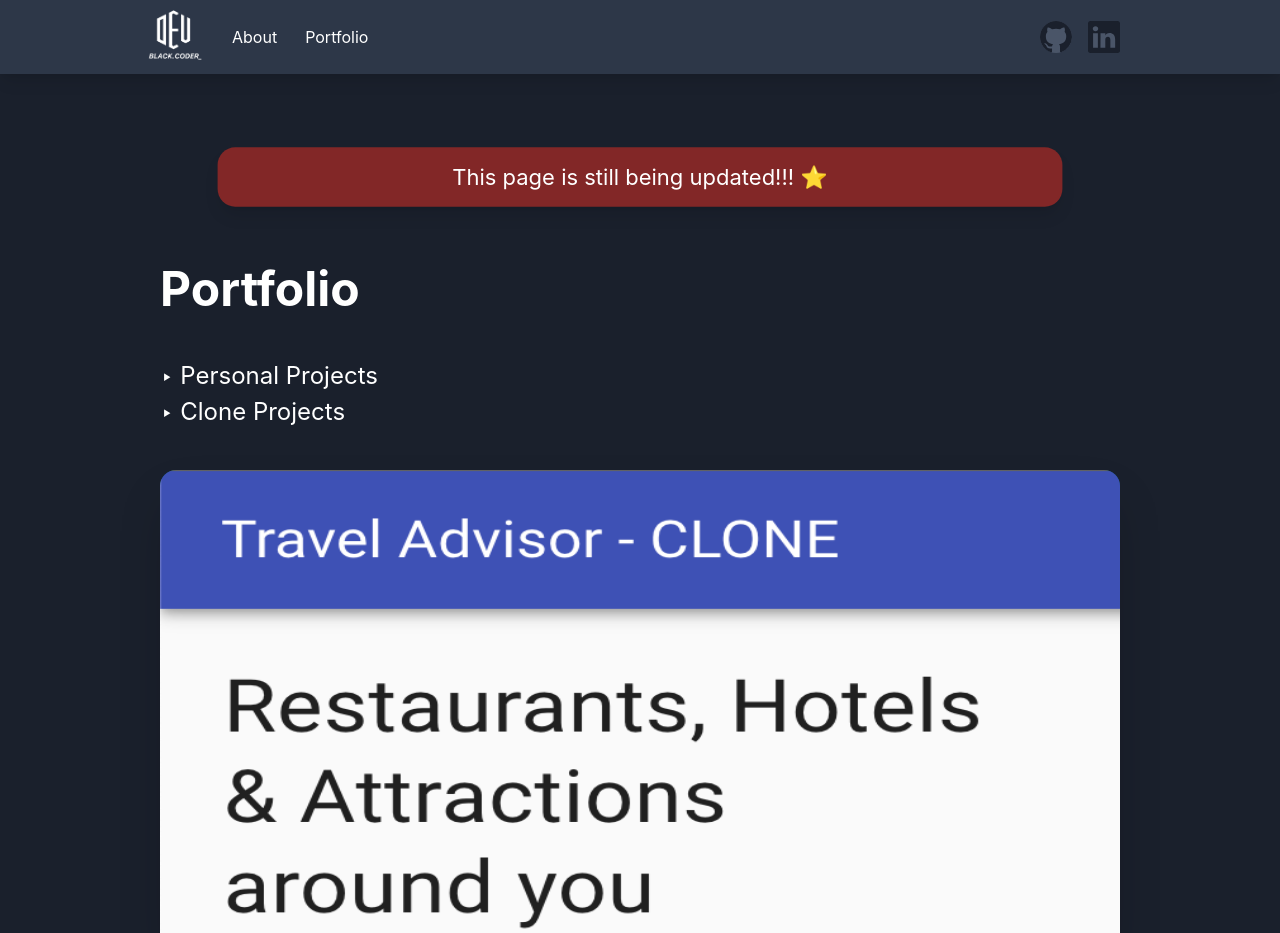
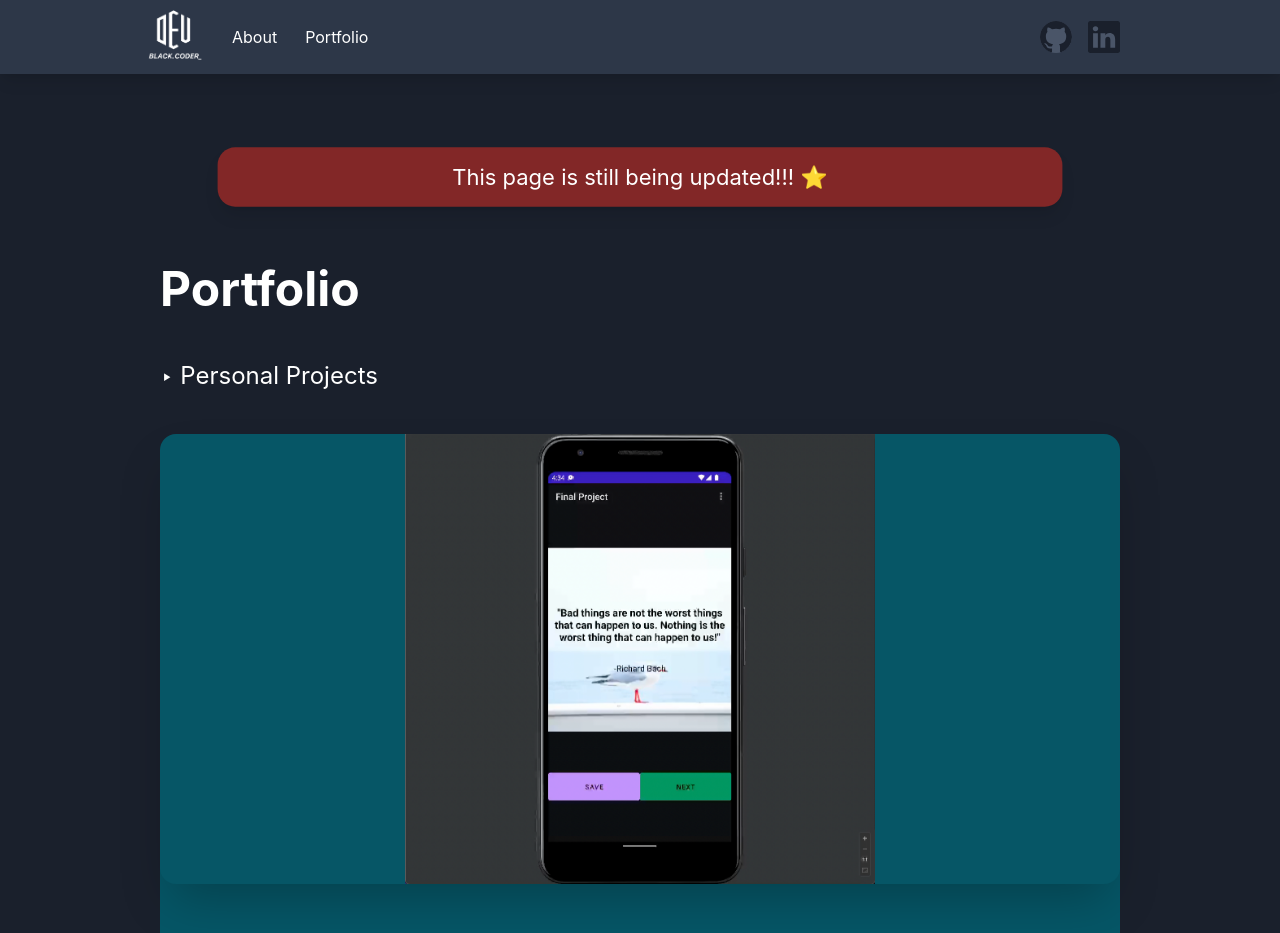
Before and after one commit to tonylee221b/portfolio-website, a Next.js app: page /portfolio in a window 1280 px wide. Shown: the top 933 px of the page. Built offline with nearby package versions, Linux system fonts and the light colour scheme.

Commit message:
Profile Updated

```diff
--- a/components/portfolio/index.jsx
+++ b/components/portfolio/index.jsx
@@ -15,10 +15,11 @@ const PortfolioItem = ({ link, imgSrc, title, desc }) => {
             <Image
               src={imgSrc}
               w="full"
-              h={480}
-              alt="Hackathon Project"
+              h={450}
+              alt="Project"
               borderRadius="2xl"
               shadow="2xl"
+              objectFit="contain"
             />
             <Heading as="h4" fontSize="3xl" textAlign="center" py="14">
               {title}
--- a/pages/portfolio.jsx
+++ b/pages/portfolio.jsx
@@ -29,6 +29,12 @@ const Portfolio = () => {
           <Text as="h2" fontSize="2xl">
             ‣ Personal Projects
           </Text>
+          <PortfolioItem
+            link="https://github.com/tonylee221b/Android-Quote-Project.git"
+            imgSrc="Thumbnail - Android.png"
+            title="Simple Images & Quotes generator app - Android(Java)"
+            desc=""
+          />
           <Text as="h2" fontSize="2xl">
             ‣ Clone Projects
           </Text>
```
Also changed, not shown: public/Thumbnail - Android.png (added).
